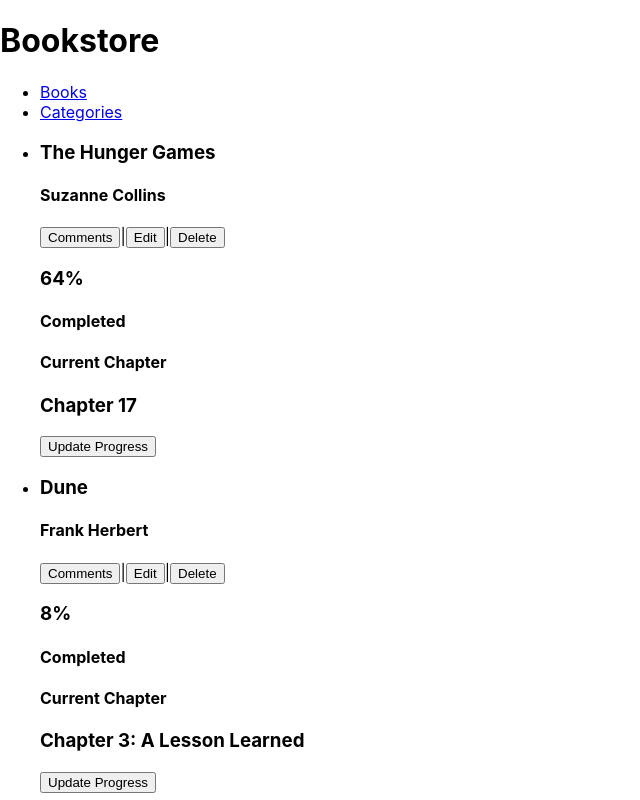
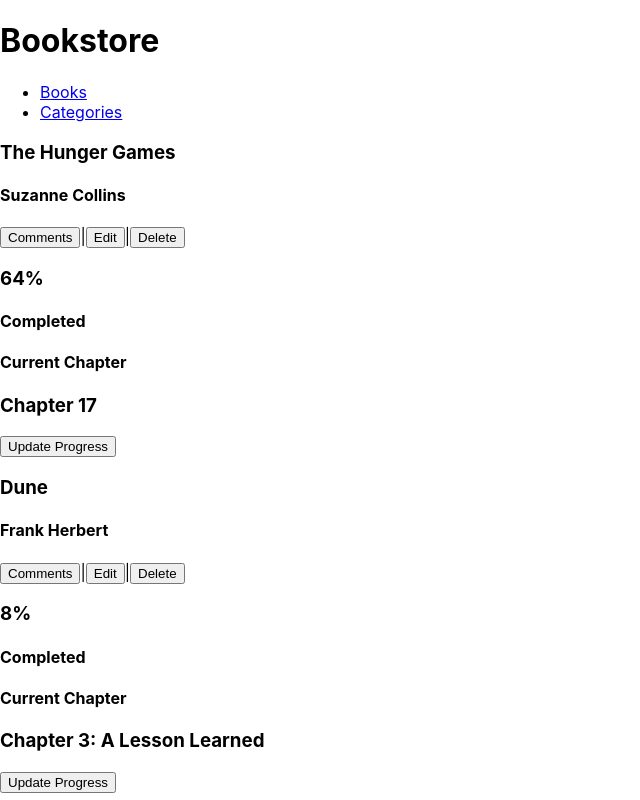
Before and after one commit to SnakyMz/Bookstore, a React (Create React App) app: page / in a window 1280 px wide. Shown: the top 800 px of the page, without its empty margins (0-640 px from the left). Built offline with nearby package versions, Linux system fonts and the light colour scheme.

Commit message:
Remove ul/li as suggested

```diff
--- a/src/components/Books.jsx
+++ b/src/components/Books.jsx
@@ -26,19 +26,16 @@
     },
   ];
   return (
-    <section id="library">
-      <ul id="books">
+    <section id="books">
       {books.map((book) => (
-          <li key={book.id}>
         <Book
+          key={book.id}
           title={book.title}
           author={book.author}
           progress={book.progress}
           chapter={book.chapter}
         />
-          </li>
       ))}
-      </ul>
       <AddBook />
     </section>
   );
```
Lines whose indentation alone changed are shown as unchanged.
